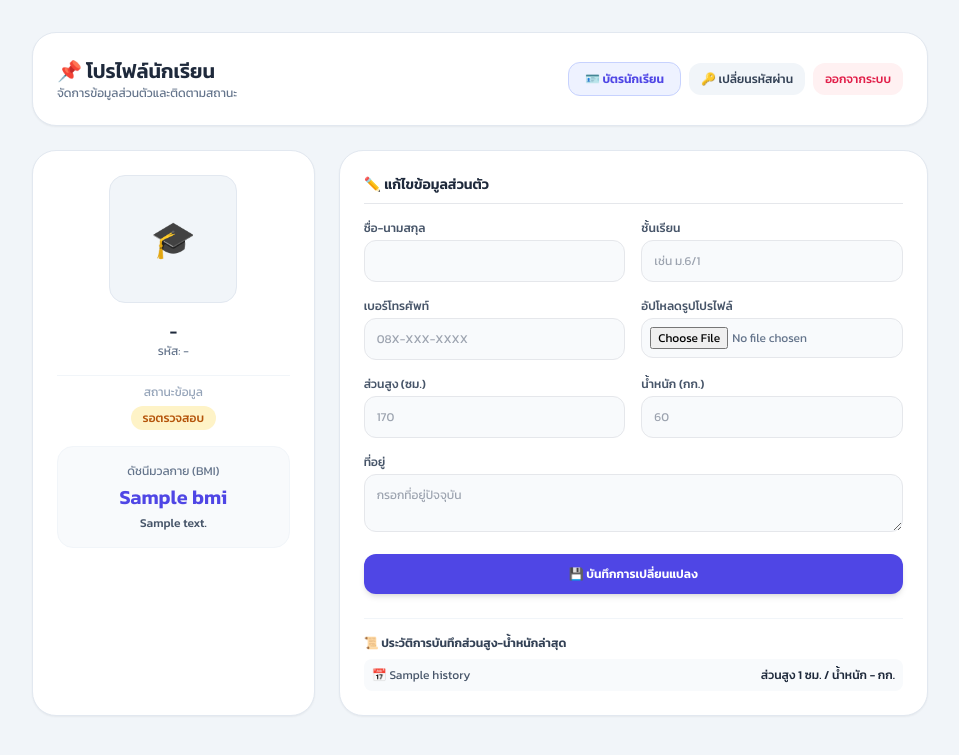
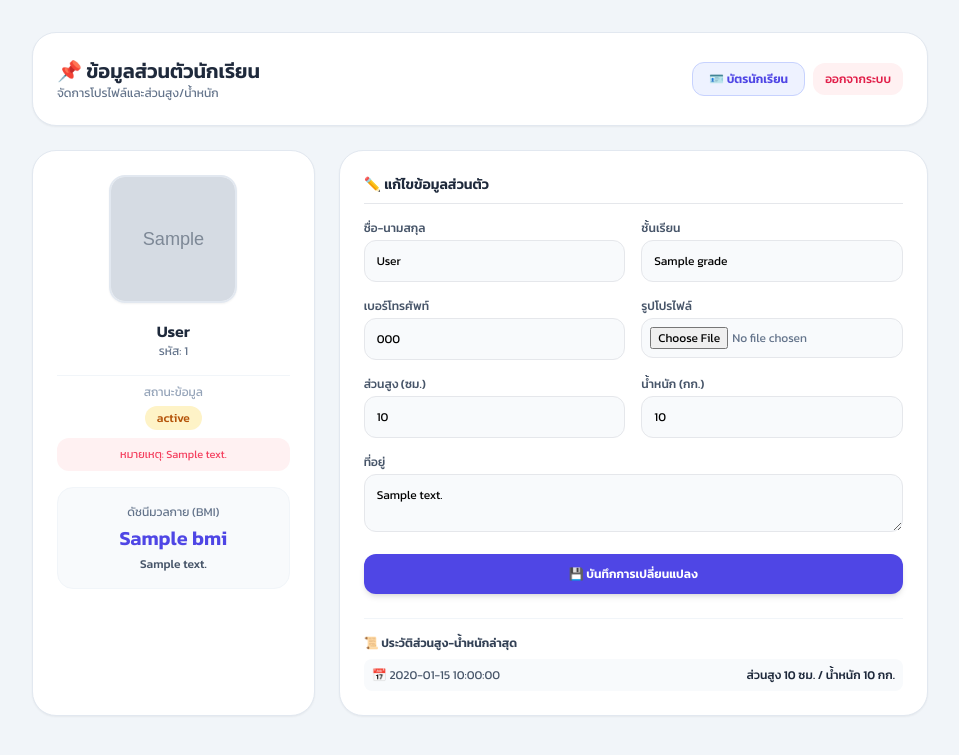
Before and after one commit to sittisak2009/student-web, a Flask app: template templates/student_profile.html in a window 1280 px wide. Shown: the top 755 px of the page, without its empty margins (160-1119 px from the left). Run offline with Flask 3, Linux system fonts and the light colour scheme; the template is opened without the code that fills it: most values are stand-ins (such as "Sample title", 1, 10 or a date in 2020); grey boxes marked "Sample" are stand-in pictures; some libraries are stand-ins or nearby versions.

Commit message:
Update student_profile.html

```diff
--- a/templates/student_profile.html
+++ b/templates/student_profile.html
@@ -3,73 +3,64 @@
 <head>
     <meta charset="UTF-8">
     <meta name="viewport" content="width=device-width, initial-scale=1.0">
-    <title>ข้อมูลส่วนตัวนักเรียน</title>
+    <title>โปรไฟล์นักเรียน</title>
     <script src="https://cdn.tailwindcss.com"></script>
     <link href="https://fonts.googleapis.com/css2?family=Kanit:wght@300;400;500;600&display=swap" rel="stylesheet">
     <style> body { font-family: 'Kanit', sans-serif; } </style>
 </head>
 <body class="bg-slate-100 min-h-screen p-4 md:p-8">
-
     <div class="max-w-4xl mx-auto space-y-6">
 
         {% with messages = get_flashed_messages(with_categories=true) %}
           {% if messages %}
             {% for category, message in messages %}
-              <div class="p-4 rounded-2xl text-xs font-medium border text-center
-                  {% if category == 'success' %}bg-emerald-50 text-emerald-700 border-emerald-200
-                  {% else %}bg-rose-50 text-rose-700 border-rose-200{% endif %}">
+              <div class="p-3 rounded-2xl text-xs font-medium border text-center bg-emerald-50 text-emerald-700 border-emerald-200">
                   {{ message }}
               </div>
             {% endfor %}
           {% endif %}
         {% endwith %}
 
-        <!-- Header -->
-        <div class="bg-white p-6 rounded-3xl shadow-sm border border-slate-200 flex justify-between items-center">
+        <div class="bg-white p-6 rounded-3xl shadow-sm border border-slate-200 flex flex-wrap justify-between items-center gap-4">
             <div>
-                <h1 class="text-xl font-bold text-slate-800">📌 โปรไฟล์นักเรียน</h1>
-                <p class="text-xs text-slate-500">จัดการข้อมูลส่วนตัวและติดตามสถานะ</p>
+                <h1 class="text-xl font-bold text-slate-800">📌 ข้อมูลส่วนตัวนักเรียน</h1>
+                <p class="text-xs text-slate-500">จัดการโปรไฟล์และส่วนสูง/น้ำหนัก</p>
             </div>
             <div class="flex items-center gap-2">
                 <a href="/student/card" class="bg-indigo-50 hover:bg-indigo-100 text-indigo-600 border border-indigo-200 px-4 py-2 rounded-xl text-xs font-semibold transition">🪪 บัตรนักเรียน</a>
-                <a href="/change_password" class="bg-slate-100 hover:bg-slate-200 text-slate-700 px-3 py-2 rounded-xl text-xs font-medium transition">🔑 เปลี่ยนรหัสผ่าน</a>
                 <a href="/logout" class="bg-rose-50 hover:bg-rose-100 text-rose-600 px-3 py-2 rounded-xl text-xs font-medium transition">ออกจากระบบ</a>
             </div>
         </div>
 
         <div class="grid grid-cols-1 md:grid-cols-3 gap-6">
 
-            <!-- ฝั่งซ้าย: รูปโปรไฟล์และสถานะ -->
             <div class="bg-white p-6 rounded-3xl shadow-sm border border-slate-200 space-y-4 text-center">
                 <div class="relative w-32 h-32 mx-auto">
-                    {% if s and len(s) > 9 and s[9] %}
-                        <img src="/static/uploads/{{ s[9] }}" class="w-full h-full rounded-2xl object-cover border-2 border-slate-200 shadow-sm">
+                    {% if s['profile_img'] %}
+                        <img src="/static/uploads/{{ s['profile_img'] }}" class="w-full h-full rounded-2xl object-cover border-2 border-slate-200 shadow-sm">
                     {% else %}
-                        <div class="w-full h-full rounded-2xl bg-slate-100 flex items-center justify-center text-4xl text-slate-400 font-bold border border-slate-200">
-                            {{ s[3][0] if s and len(s) > 3 and s[3] else '🎓' }}
-                        </div>
+                        <div class="w-full h-full rounded-2xl bg-slate-100 flex items-center justify-center text-4xl text-slate-400 font-bold border border-slate-200">🎓</div>
                     {% endif %}
                 </div>
 
                 <div>
-                    <h2 class="text-base font-bold text-slate-800">{{ s[3] if s and len(s) > 3 else '-' }}</h2>
-                    <p class="text-xs text-slate-500">รหัส: {{ s[1] if s and len(s) > 1 else '-' }}</p>
+                    <h2 class="text-base font-bold text-slate-800">{{ s['fullname'] }}</h2>
+                    <p class="text-xs text-slate-500">รหัส: {{ s['student_id'] }}</p>
                 </div>
 
                 <div class="pt-2 border-t border-slate-100">
                     <span class="text-xs text-slate-400 block mb-1">สถานะข้อมูล</span>
                     <span class="px-3 py-1 rounded-full text-xs font-medium inline-block
-                        {% if s and len(s) > 10 and s[10] == 'อนุมัติแล้ว' %}bg-emerald-100 text-emerald-700
-                        {% elif s and len(s) > 10 and s[10] == 'ให้แก้ไข' %}bg-rose-100 text-rose-700
+                        {% if s['status'] == 'อนุมัติแล้ว' %}bg-emerald-100 text-emerald-700
+                        {% elif s['status'] == 'ให้แก้ไข' %}bg-rose-100 text-rose-700
                         {% else %}bg-amber-100 text-amber-700{% endif %}">
-                        {{ s[10] if s and len(s) > 10 and s[10] else 'รอตรวจสอบ' }}
+                        {{ s['status'] or 'รอตรวจสอบ' }}
                     </span>
-                    {% if s and len(s) > 11 and s[11] %}
-                        <p class="text-[11px] text-rose-500 mt-2 bg-rose-50 p-2 rounded-xl">หมายเหตุ: {{ s[11] }}</p>
+                    {% if s['note'] %}
+                        <p class="text-[11px] text-rose-500 mt-2 bg-rose-50 p-2 rounded-xl">หมายเหตุ: {{ s['note'] }}</p>
                     {% endif %}
                 </div>
 
-                <!-- BMI -->
                 <div class="bg-slate-50 p-4 rounded-2xl border border-slate-100 space-y-1">
                     <p class="text-xs text-slate-500">ดัชนีมวลกาย (BMI)</p>
                     <p class="text-xl font-bold text-indigo-600">{{ bmi if bmi else '-' }}</p>
@@ -77,7 +68,6 @@
                 </div>
             </div>
 
-            <!-- ฝั่งขวา: ฟอร์มแก้ไขข้อมูล -->
             <div class="md:col-span-2 bg-white p-6 rounded-3xl shadow-sm border border-slate-200">
                 <h3 class="text-sm font-bold text-slate-800 mb-4 pb-2 border-b">✏️ แก้ไขข้อมูลส่วนตัว</h3>
 
@@ -86,21 +76,21 @@
                     <div class="grid grid-cols-1 md:grid-cols-2 gap-4">
                         <div>
                             <label class="block text-xs font-medium text-slate-600 mb-1">ชื่อ-นามสกุล</label>
-                            <input type="text" name="fullname" value="{{ s[3] if s and len(s) > 3 and s[3] else '' }}" required class="w-full p-3 bg-slate-50 border rounded-xl text-xs outline-none focus:ring-2 focus:ring-indigo-500">
+                            <input type="text" name="fullname" value="{{ s['fullname'] or '' }}" required class="w-full p-3 bg-slate-50 border rounded-xl text-xs outline-none focus:ring-2 focus:ring-indigo-500">
                         </div>
                         <div>
                             <label class="block text-xs font-medium text-slate-600 mb-1">ชั้นเรียน</label>
-                            <input type="text" name="grade" value="{{ s[4] if s and len(s) > 4 and s[4] else '' }}" placeholder="เช่น ม.6/1" class="w-full p-3 bg-slate-50 border rounded-xl text-xs outline-none focus:ring-2 focus:ring-indigo-500">
+                            <input type="text" name="grade" value="{{ s['grade'] or '' }}" placeholder="เช่น ม.6/1" class="w-full p-3 bg-slate-50 border rounded-xl text-xs outline-none focus:ring-2 focus:ring-indigo-500">
                         </div>
                     </div>
 
                     <div class="grid grid-cols-1 md:grid-cols-2 gap-4">
                         <div>
                             <label class="block text-xs font-medium text-slate-600 mb-1">เบอร์โทรศัพท์</label>
-                            <input type="text" name="phone" value="{{ s[5] if s and len(s) > 5 and s[5] else '' }}" placeholder="08X-XXX-XXXX" class="w-full p-3 bg-slate-50 border rounded-xl text-xs outline-none focus:ring-2 focus:ring-indigo-500">
+                            <input type="text" name="phone" value="{{ s['phone'] or '' }}" placeholder="08X-XXX-XXXX" class="w-full p-3 bg-slate-50 border rounded-xl text-xs outline-none focus:ring-2 focus:ring-indigo-500">
                         </div>
                         <div>
-                            <label class="block text-xs font-medium text-slate-600 mb-1">อัปโหลดรูปโปรไฟล์</label>
+                            <label class="block text-xs font-medium text-slate-600 mb-1">รูปโปรไฟล์</label>
                             <input type="file" name="profile_img" accept="image/*" class="w-full p-2 bg-slate-50 border rounded-xl text-xs text-slate-500 outline-none">
                         </div>
                     </div>
@@ -108,17 +98,17 @@
                     <div class="grid grid-cols-1 md:grid-cols-2 gap-4">
                         <div>
                             <label class="block text-xs font-medium text-slate-600 mb-1">ส่วนสูง (ซม.)</label>
-                            <input type="number" step="0.1" name="height" value="{{ s[7] if s and len(s) > 7 and s[7] else '' }}" placeholder="170" class="w-full p-3 bg-slate-50 border rounded-xl text-xs outline-none focus:ring-2 focus:ring-indigo-500">
+                            <input type="number" step="0.1" name="height" value="{{ s['height'] or '' }}" placeholder="170" class="w-full p-3 bg-slate-50 border rounded-xl text-xs outline-none focus:ring-2 focus:ring-indigo-500">
                         </div>
                         <div>
                             <label class="block text-xs font-medium text-slate-600 mb-1">น้ำหนัก (กก.)</label>
-                            <input type="number" step="0.1" name="weight" value="{{ s[8] if s and len(s) > 8 and s[8] else '' }}" placeholder="60" class="w-full p-3 bg-slate-50 border rounded-xl text-xs outline-none focus:ring-2 focus:ring-indigo-500">
+                            <input type="number" step="0.1" name="weight" value="{{ s['weight'] or '' }}" placeholder="60" class="w-full p-3 bg-slate-50 border rounded-xl text-xs outline-none focus:ring-2 focus:ring-indigo-500">
                         </div>
                     </div>
 
                     <div>
                         <label class="block text-xs font-medium text-slate-600 mb-1">ที่อยู่</label>
-                        <textarea name="address" rows="2" placeholder="กรอกที่อยู่ปัจจุบัน" class="w-full p-3 bg-slate-50 border rounded-xl text-xs outline-none focus:ring-2 focus:ring-indigo-500">{{ s[6] if s and len(s) > 6 and s[6] else '' }}</textarea>
+                        <textarea name="address" rows="2" placeholder="กรอกที่อยู่ปัจจุบัน" class="w-full p-3 bg-slate-50 border rounded-xl text-xs outline-none focus:ring-2 focus:ring-indigo-500">{{ s['address'] or '' }}</textarea>
                     </div>
 
                     <button type="submit" class="w-full py-3 bg-indigo-600 hover:bg-indigo-700 text-white rounded-xl text-xs font-semibold transition shadow-md">
@@ -128,12 +118,12 @@
 
                 {% if history %}
                 <div class="mt-6 pt-4 border-t border-slate-100">
-                    <h4 class="text-xs font-bold text-slate-700 mb-2">📜 ประวัติการบันทึกส่วนสูง-น้ำหนักล่าสุด</h4>
+                    <h4 class="text-xs font-bold text-slate-700 mb-2">📜 ประวัติส่วนสูง-น้ำหนักล่าสุด</h4>
                     <div class="space-y-1.5">
                         {% for h in history %}
                         <div class="flex justify-between items-center text-xs p-2 bg-slate-50 rounded-lg text-slate-600">
-                            <span>📅 {{ h[2] }}</span>
-                            <span class="font-medium text-slate-800">ส่วนสูง {{ h[0] or '-' }} ซม. / น้ำหนัก {{ h[1] or '-' }} กก.</span>
+                            <span>📅 {{ h['recorded_at'] }}</span>
+                            <span class="font-medium text-slate-800">ส่วนสูง {{ h['height'] or '-' }} ซม. / น้ำหนัก {{ h['weight'] or '-' }} กก.</span>
                         </div>
                         {% endfor %}
                     </div>
@@ -141,10 +131,7 @@
                 {% endif %}
 
             </div>
-
         </div>
-
     </div>
-
 </body>
     </html>
```
